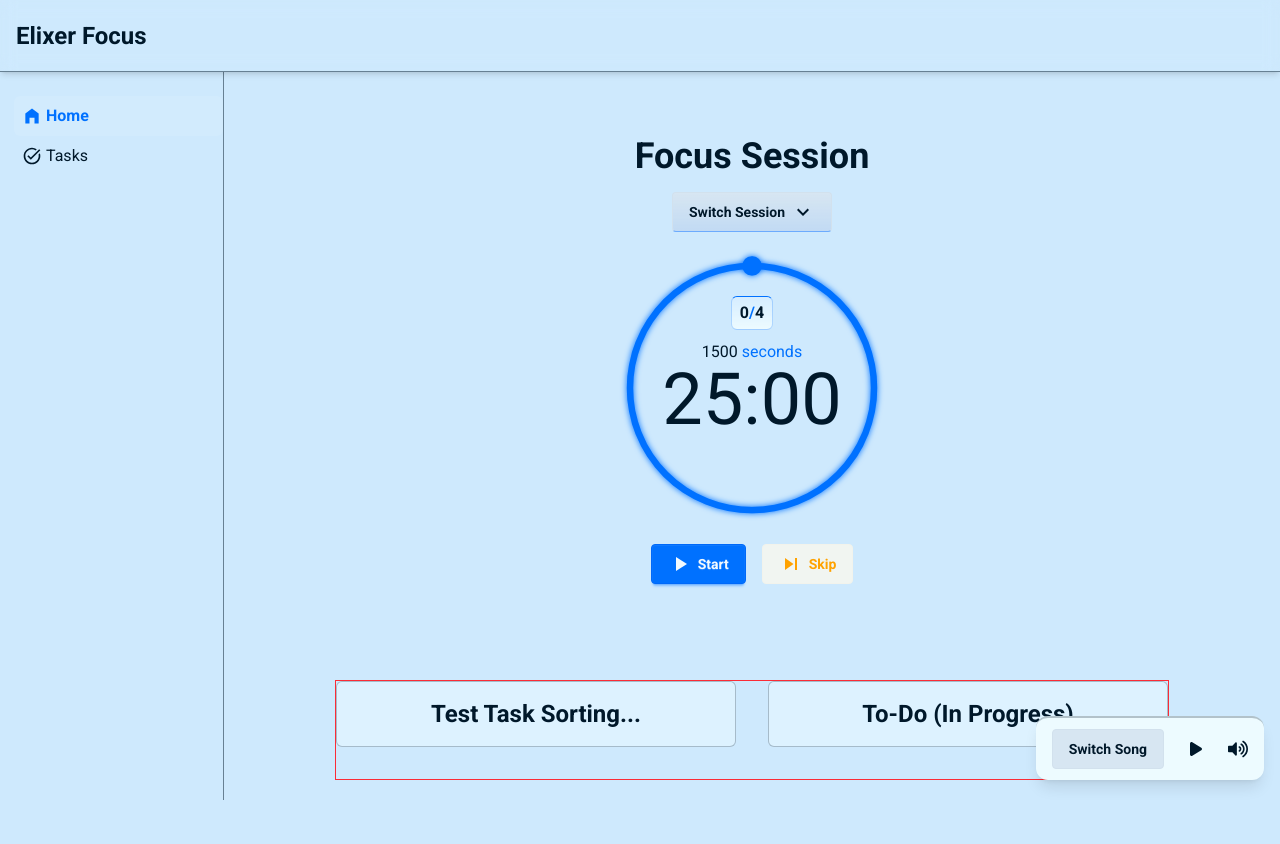
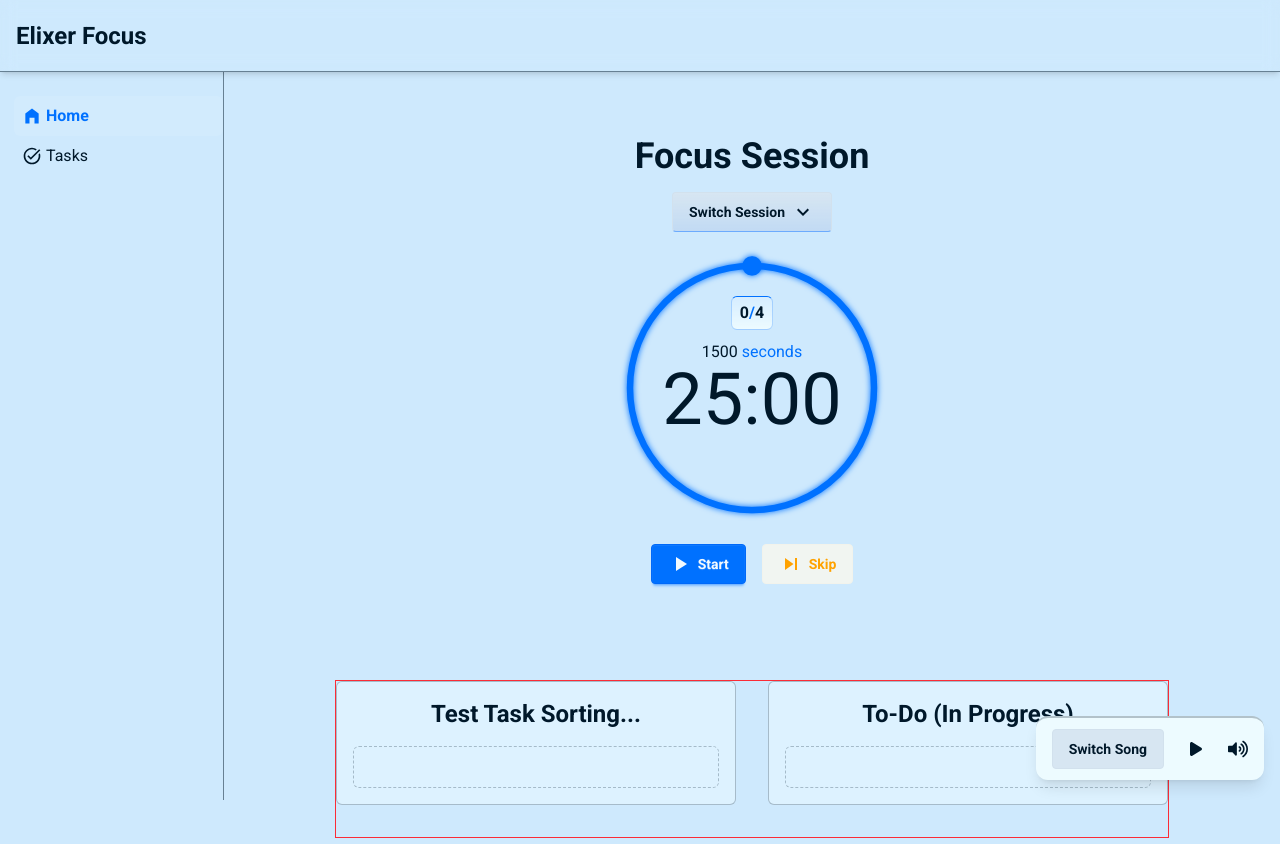
Before and after one commit to elixer-prince/elixer-focus, a React (Vite) app in the folder web/: page / in a window 1280 px wide. Shown: the top 844 px of the page. Built offline with nearby package versions, Linux system fonts and the light colour scheme.

Commit message:
feat(tasks): create ghost task for empty list

```diff
--- a/web/src/features/tasks/components/Column.tsx
+++ b/web/src/features/tasks/components/Column.tsx
@@ -1,3 +1,4 @@
+import Ghost from "@/features/tasks/components/Task/Ghost";
 import Task from "@/features/tasks/components/Task/Index";
 import { useTasks } from "@/features/tasks/stores/tasks-store";
 import type { TaskCategory } from "../types/task";
@@ -19,6 +20,8 @@ const Column = ({ title, category }: ColumnProps) => {
         <h2 className="tasks-list__heading text-center text-2xl font-bold select-none">
           {title}
         </h2>
+
+        {tasks.length === 0 && <Ghost />}
 
         {tasks.map(
           (
--- /dev/null
+++ b/web/src/features/tasks/components/Task/Ghost.tsx
@@ -0,0 +1,7 @@
+const Ghost = () => {
+  return (
+    <div className="ghost-task border-base-content/25 rounded-md border border-dashed py-5" />
+  );
+};
+
+export default Ghost;
```
